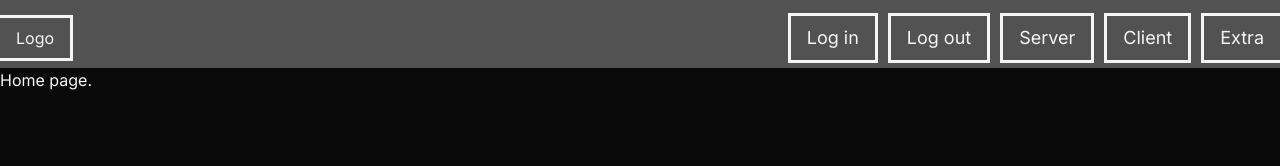
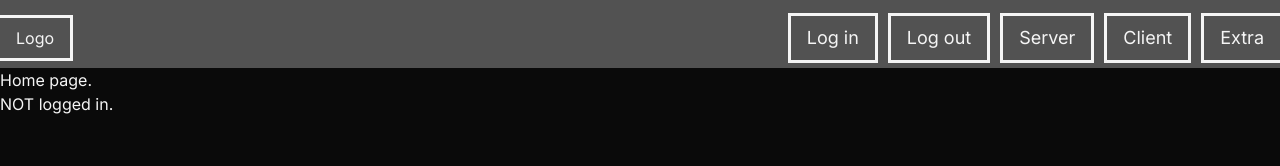
Before and after one commit to lilKriT/next-auth, a Next.js app: page / in a window 1280 px wide. Shown: the top 166 px of the page. Built offline with nearby package versions, Linux system fonts and the light colour scheme; no server answers.

Commit message:
Home page uses session.

```diff
--- a/app/page.tsx
+++ b/app/page.tsx
@@ -1,7 +1,13 @@
-export default function Home() {
+import { options } from "./api/auth/[...nextauth]/options";
+import { getServerSession } from "next-auth";
+
+export default async function Home() {
+  const session = await getServerSession(options);
+
   return (
     <main className="">
       <h1>Home page.</h1>
+      {session ? "You are logged in." : "NOT logged in."}
     </main>
   );
 }
```
